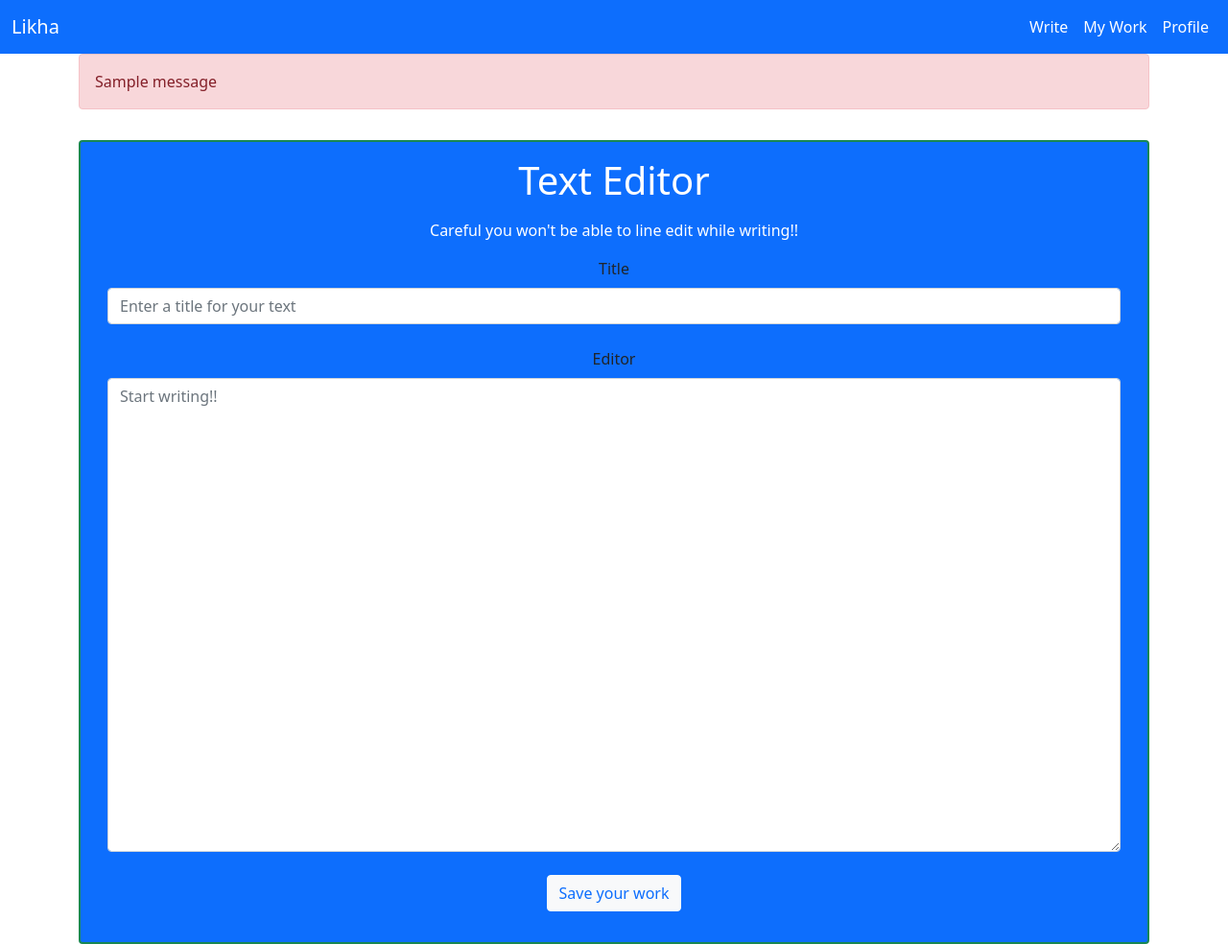
After one commit to Ishan16D/likha, a Flask app: page /create in a window 1280 px wide. The commit adds this page. Shown: the whole page at 96% size. Run offline with Flask 2, Linux system fonts and the light colour scheme; one stand-in notice (Sample message) is shown; some libraries are stand-ins or nearby versions.

Commit message:
Added submit ability and database

```diff
--- a/app/main.py
+++ b/app/main.py
@@ -1,17 +1,53 @@
 import sqlite3
 from flask import Flask, render_template, request, url_for, flash, redirect
 from werkzeug.exceptions import abort
+
+
+def get_db_connection():
+    conn = sqlite3.connect('database.db')
+    conn.row_factory = sqlite3.Row
+    return conn
+
+
+# def get_page(page_title):
+#     conn = get_db_connection()
+#     page = conn.execute('SELECT * FROM pages WHERE title = ?',
+#                         (page_title,)).fetchone()
+#     conn.close()
+#     if page is None:
+#         abort(404)
+#     return page
 
 app = Flask(__name__)
 
 app.config['SECRET_KEY'] = 'hvasjvnjsnvjavvavasfvnsfhv'
 
+
 @app.route('/')
 def index():
-
     return render_template('index.html')
 
-@app.route('/about')
-def about():
+# @app.route('/<string:page_title>')
+# def page(page_title):
+#     page = get_page(page_title)
+#     return render_template('page.html', page=page)
 
-    return render_template('about.html')
+@app.route('/create', methods=('GET', 'POST'))
+def create():
+    if request.method == 'POST':
+        title = request.form['title']
+        content = request.form['content']
+        username = 'IshanD'
+
+        if not title:
+            flash('Title is required!')
+        if not content:
+            flash('Content is required!')
+        else:
+            conn = get_db_connection()
+            conn.execute('INSERT INTO text (title, username, content) VALUES (?, ?, ?)', (title, username, content))
+            conn.commit()
+            conn.close()
+            return redirect(url_for('index'))
+
+    return render_template('create.html')
--- a/app/templates/base.html
+++ b/app/templates/base.html
@@ -25,16 +25,24 @@
             <div class="collapse navbar-collapse justify-content-end" id="navbarNav">
                 <ul class="navbar-nav">
                     <li class="nav-item">
-                        <a class="nav-link text-white" href="/about">About</a>
+                        <a class="nav-link text-white" href="/create">Write</a>
                     </li>
                     <li class="nav-item">
-                        <a class="nav-link text-white" href="#">tmp</a>
+                        <a class="nav-link text-white" href="#">My Work</a>
+                    </li>
+                    <li class="nav-item">
+                        <a class="nav-link text-white" href="#">Profile</a>
                     </li>
                 </ul>
             </div>
 
         </div>
     </nav>
+    <div class="container">
+        {% for message in get_flashed_messages() %}
+        <div class="alert alert-danger">{{ message }}</div>
+        {% endfor %}
+    </div>
     <div class="container d-flex">
         {% block content %} {% endblock %}
     </div>
--- /dev/null
+++ b/app/templates/create.html
@@ -0,0 +1,48 @@
+{% extends 'base.html' %}
+
+{% block content %}
+
+<div class="row d-flex justify-content-center mx-auto bg-primary p-3 mt-3 border border-2 border-success rounded">
+    <div class="col justify-content-center align-items-center text-center">
+        <div class="mb-3">
+            <h1 class="mx-auto text-white"> Text Editor</h1>
+
+        </div>
+        <div class="mb-3">
+            <p class="mx-auto text-white">
+                Careful you won't be able to line edit while writing!!
+            </p>
+
+        </div>
+
+        <div class="mb-3">
+            <form method="POST">
+                <div class="form-group">
+                    <label for="title" class="form-label">Title</label>
+                    <input type="text" name="title" placeholder="Enter a title for your text" class="form-control"
+                        value="{{ request.form['title']}}">
+                    </input>
+                    <br>
+
+                </div>
+                <div class="form-group">
+                    <label for="content" class="form-label">Editor</label>
+                    <textarea class="form-control" name="content" id="content" cols="120" rows="20"
+                        placeholder="Start writing!!" value="{{ request.form['content']}}"></textarea>
+                    <br>
+
+                </div>
+                <div class="form-group">
+                    <button type="submit button" class="btn btn-light text-primary"> Save your work </button>
+
+                </div>
+
+            </form>
+        </div>
+
+
+    </div>
+
+</div>
+
+{% endblock %}
--- /dev/null
+++ b/test.py
@@ -0,0 +1,4 @@
+frog = None
+
+if not frog:
+    print("No Frog")
```
Also changed, not shown: app/templates/about.html (deleted, +0 -37 lines), app/templates/index.html (+22 -26 lines), init_db.py (added, +13 -0 lines), schema.sql (added, +7 -0 lines), database.db (added).
